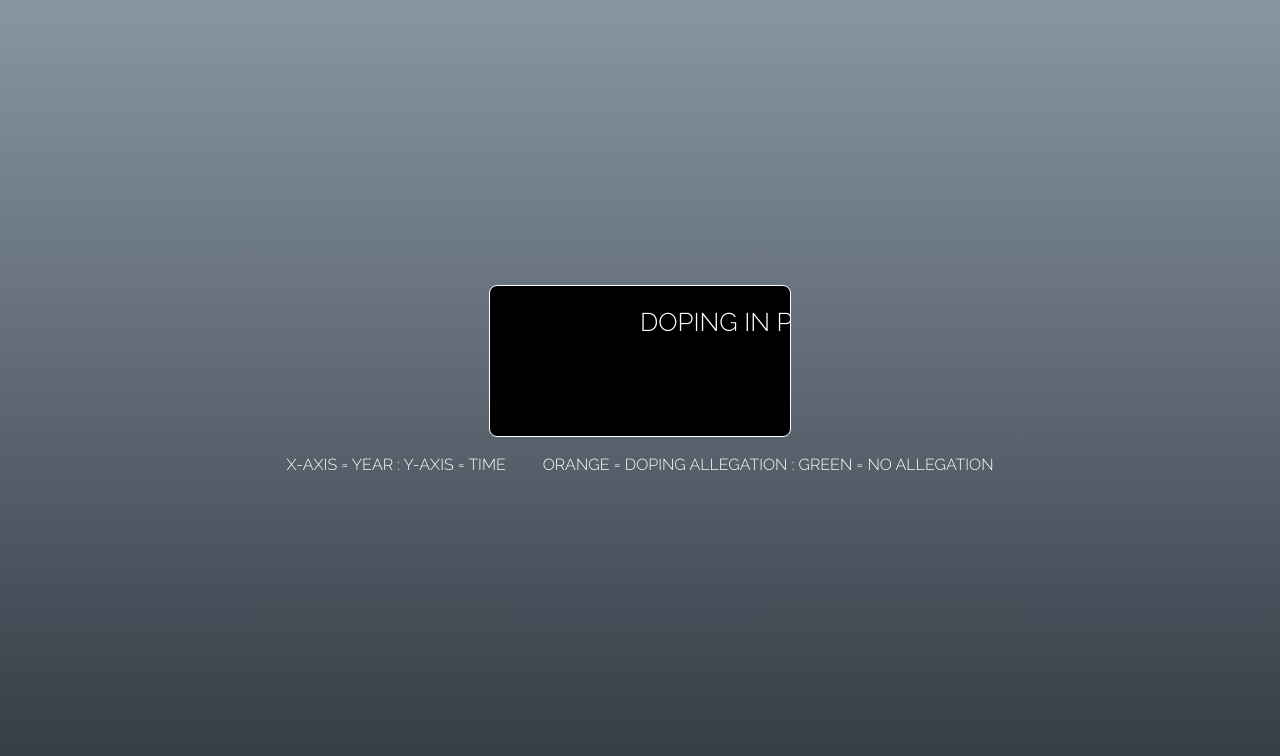
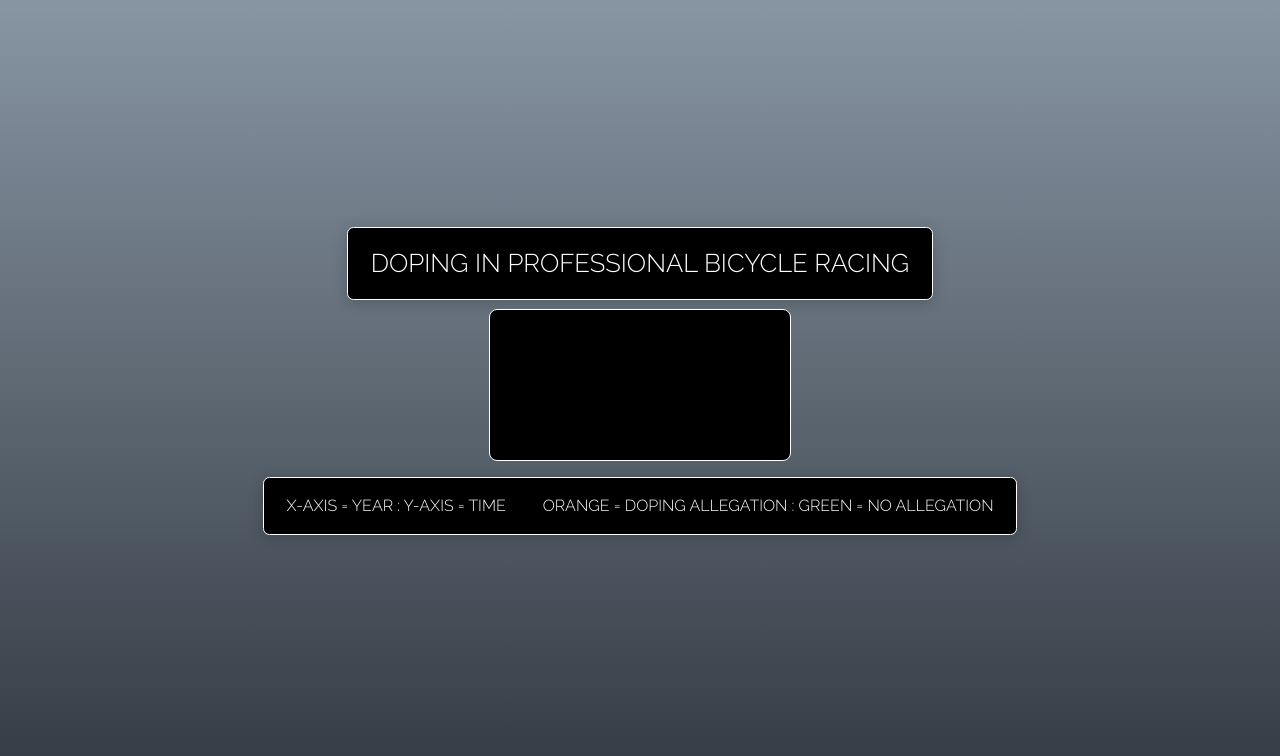
Before and after one commit to Peter-Easterbrook/FCC-D3-ScatterplotGraph, a plain HTML site: page index.html in a window 1280 px wide. Drawn offline with nearby package versions, Linux system fonts and the light colour scheme; no server answers.

Commit message:
Header background

```diff
--- a/index.html
+++ b/index.html
@@ -34,15 +34,12 @@
     <title>FCC Scatterplot Graph</title>
   </head>
   <body>
-    <svg id="canvas">
-      <text id="title" y="45" x="150">
-        Doping in Professional Bicycle Racing
-      </text>
-    </svg>
-    <div id="legend">
+    <h1 id="title">Doping in Professional Bicycle Racing</h1>
+    <svg id="canvas"></svg>
+    <h4 id="legend">
       X-Axis = Year : Y-Axis = Time &nbsp;&nbsp;&nbsp;&nbsp;&nbsp;&nbsp;&nbsp;
       Orange = Doping Allegation : Green = No Allegation
-    </div>
+    </h4>
     <div id="tooltip"></div>
   </body>
 </html>
--- a/style.css
+++ b/style.css
@@ -78,6 +78,16 @@ body::-webkit-scrollbar-thumb:hover {
 body::-webkit-scrollbar-track {
   background: #ffffff;
 }
+h1,
+h4 {
+  color: #fff;
+  margin-bottom: 0.6rem;
+  background-color: #000;
+  border: 1px solid #fff;
+  padding: 1rem 1.4rem;
+  border-radius: 0.4rem;
+  box-shadow: 0px 3px 15px rgba(0, 0, 0, 0.2);
+}
 svg {
   background-color: #000;
   border-radius: 0.5rem;
@@ -111,8 +121,8 @@ g {
   margin-top: 1rem;
   font-size: 1.4rem;
   color: #fff;
+  background-color: #000;
   border: 1px solid #fff;
-  background-color: #000;
   border-radius: 0.4rem;
   padding: 0.6rem 1.2rem;
   box-shadow: 0px 3px 15px rgba(0, 0, 0, 0.2);
```
